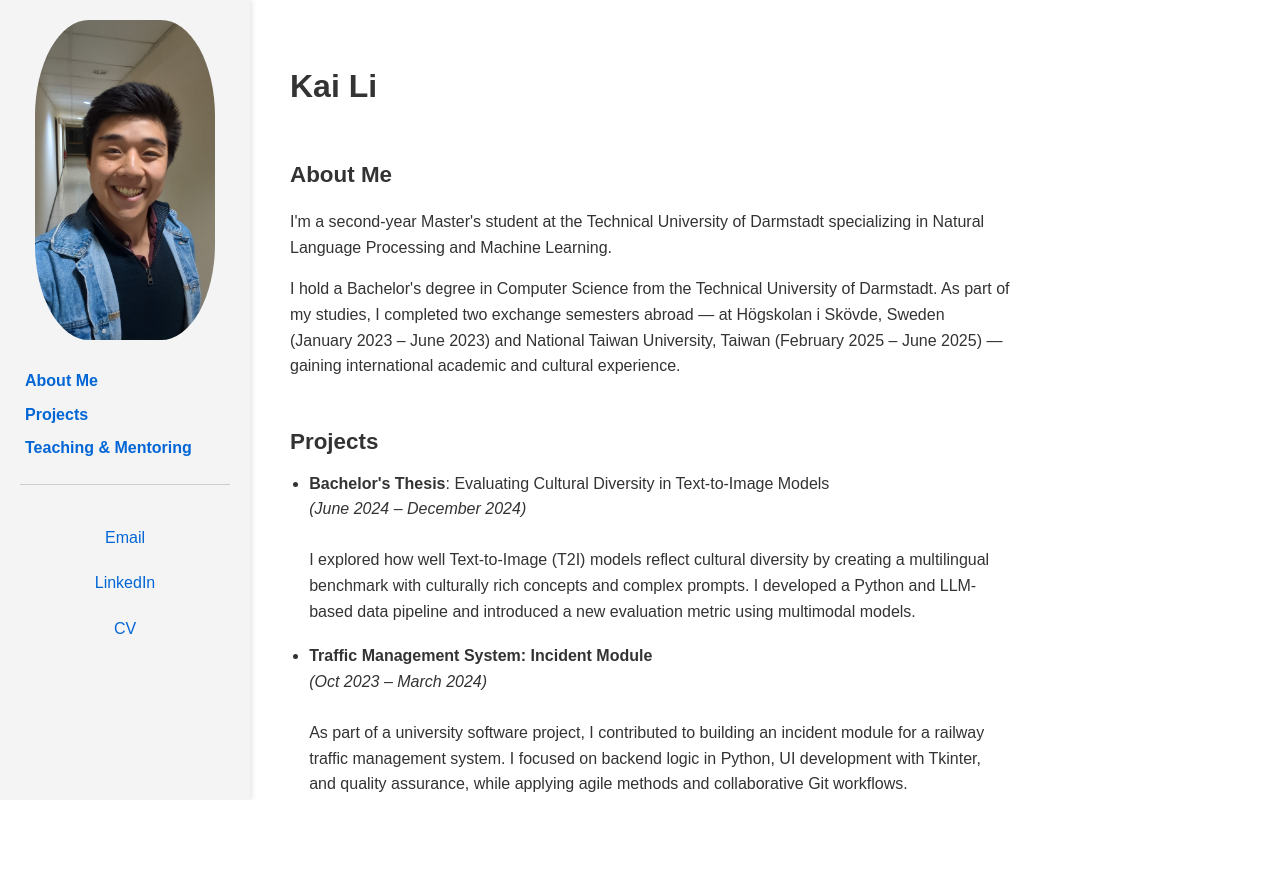
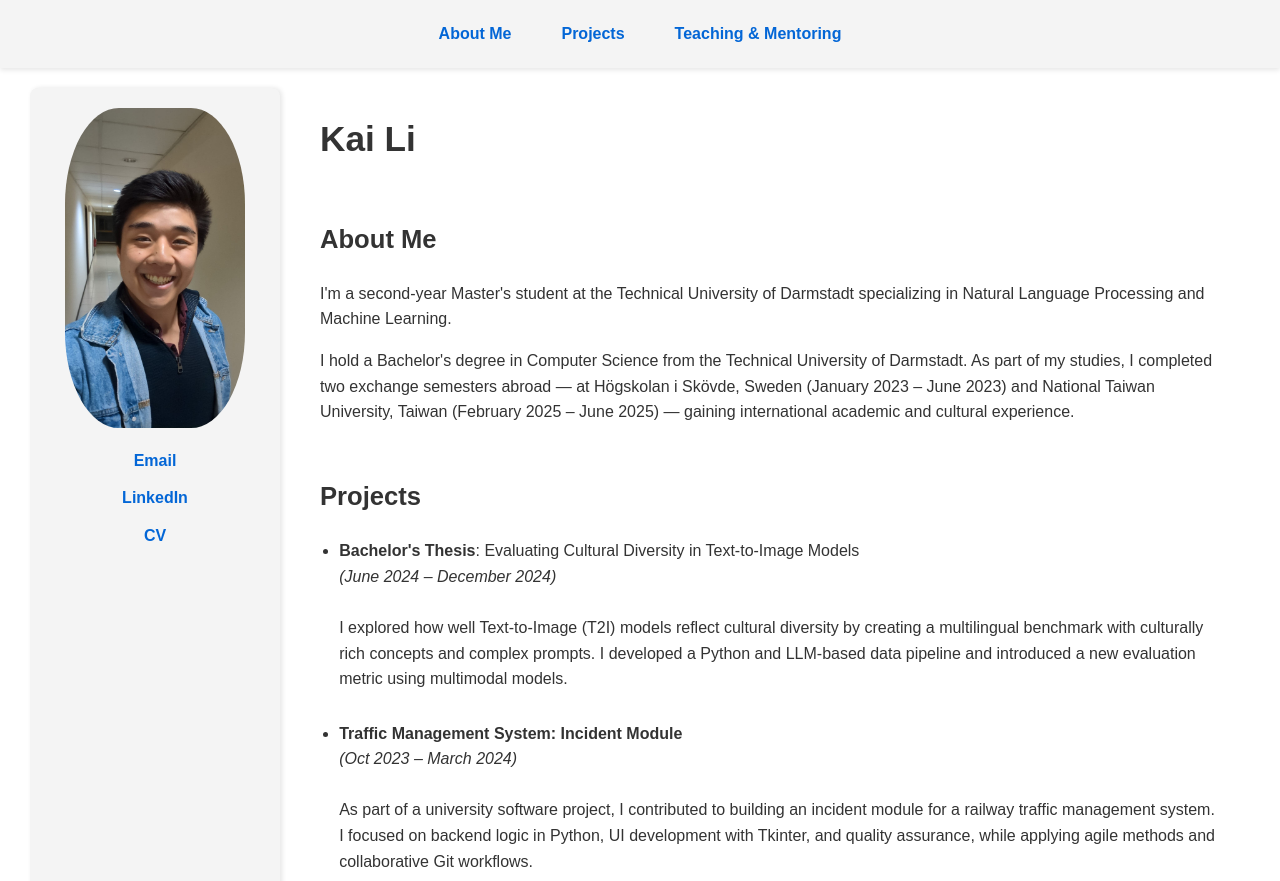
Before and after one commit to SumoPikmin/my_website, a plain HTML site: page index.html in a window 1280 px wide. Shown: the top 881 px of the page. Before the commit the page ends 800 px from the top, so only its background shows below. Drawn offline with Linux system fonts and the light colour scheme.

Commit message:
moved navigation to top

```diff
--- a/index.html
+++ b/index.html
@@ -2,31 +2,38 @@
 <html lang="en">
 <head>
   <meta charset="UTF-8" />
-  <meta name="viewport" content="width=device-width, initial-scale=1.0"/>
+  <meta name="viewport" content="width=device-width, initial-scale=1" />
   <title>Kai Li</title>
   <link rel="stylesheet" href="style.css" />
 </head>
 <body>
-  <div class="container">
-    <!-- Sidebar with Image and Social Links -->
-    <div class="sidebar">
-      <img src="images/profile.jpeg" alt="Kai Li" />
 
-      <nav class="sidebar-nav">
+  <!-- Top Navigation Bar -->
+  <header class="top-nav">
+    <nav class="nav-links">
       <a href="#about">About Me</a>
       <a href="#projects">Projects</a>
       <a href="#teaching">Teaching & Mentoring</a>
     </nav>
+  </header>
 
+  <!-- Main container: Sidebar left + Content right -->
+  <div class="container">
+    <!-- Left Sidebar: picture + socials -->
+    <aside class="sidebar">
+      <img src="images/profile.jpeg" alt="Kai Li" class="profile-pic" />
+      <div class="social-links">
         <a href="mailto:kaili.2001@hotmail.de">Email</a>
         <!-- <a href="https://github.com/SumoPikmin" target="_blank">GitHub</a> -->
         <a href="https://www.linkedin.com/in/kai-li-cs/" target="_blank">LinkedIn</a>
         <a href="Kai_CV.pdf" target="_blank">CV</a>
       </div>
+    </aside>
 
-    <!-- Main Content -->
-    <div class="main-content">
+    <!-- Right Main Content -->
+    <main class="main-content">
       <h1 id="about">Kai Li</h1>
+
       <h2>About Me</h2>
       <p>
         I'm a second-year Master's student at the Technical University of Darmstadt specializing in Natural Language Processing and Machine Learning.
@@ -63,7 +70,8 @@
           <p>Guided first-year students through attentive listening and constructive dialogue, and designed and led weekly coaching sessions to promote self-reflection and personal growth.</p>
         </li>
       </ul>
+    </main>
   </div>
-  </div>
+
 </body>
 </html>
--- a/style.css
+++ b/style.css
@@ -1,4 +1,4 @@
-/* Reset & base */
+/* Reset and base styles */
 * {
   box-sizing: border-box;
 }
@@ -6,104 +6,143 @@
 body {
   margin: 0;
   font-family: Arial, sans-serif;
+  color: #333;
   line-height: 1.6;
-  color: #333;
-  display: flex;
-  height: 100vh;
 }
 
+/* Top Navigation Bar */
+.top-nav {
+  width: 100%;
+  background-color: #f4f4f4;
+  box-shadow: 0 2px 5px rgba(0,0,0,0.1);
+  padding: 15px 30px;
+  position: sticky;
+  top: 0;
+  z-index: 1000;
+  display: flex;
+  justify-content: center;
+}
+
+.nav-links {
+  display: flex;
+  gap: 30px;
+}
+
+.nav-links a {
+  text-decoration: none;
+  color: #0366d6;
+  font-weight: 600;
+  padding: 6px 10px;
+  border-radius: 4px;
+  transition: background-color 0.3s ease, color 0.3s ease;
+}
+
+.nav-links a:hover {
+  background-color: #0366d6;
+  color: white;
+}
+
+/* Container for sidebar + main content */
 .container {
   display: flex;
-  height: 100vh;
+  min-height: calc(100vh - 62px); /* subtract top nav height */
+  padding: 20px 30px;
 }
 
-/* Sidebar */
+/* Left Sidebar */
 .sidebar {
   width: 250px;
   background-color: #f4f4f4;
   padding: 20px;
-  min-height: 100vh;
-  box-shadow: 2px 0 5px rgba(0, 0, 0, 0.1);
-  text-align: center;
+  box-shadow: 2px 0 5px rgba(0,0,0,0.1);
   display: flex;
   flex-direction: column;
   align-items: center;
+  gap: 20px;
+  flex-shrink: 0;
+  border-radius: 8px;
 }
 
-.sidebar img {
+.profile-pic {
   width: 180px;
   border-radius: 30%;
-  margin-bottom: 20px;
+  object-fit: cover;
 }
 
-.sidebar-nav {
-  margin-bottom: 30px;
-  border-bottom: 1px solid #ccc;
-  padding-bottom: 15px;
+.social-links {
   width: 100%;
-  text-align: left;
+  display: flex;
+  flex-direction: column;
+  align-items: center;
+  gap: 12px;
 }
 
-.sidebar-nav a {
-  display: block;
-  margin: 8px 0;
+.social-links a {
+  text-decoration: none;
+  color: #0366d6;
   font-weight: 600;
-  color: #0366d6;
-  text-decoration: none;
   transition: color 0.3s ease;
-  padding-left: 5px;
 }
 
-.sidebar-nav a:hover {
+.social-links a:hover {
   color: #004aad;
   text-decoration: underline;
 }
 
-/* Social links below nav */
-.sidebar > a {
-  display: block;
-  margin: 10px 0;
-  color: #0366d6;
-  text-decoration: none;
-}
-
-.sidebar > a:hover {
-  text-decoration: underline;
-}
-
-/* Main content */
+/* Main Content */
 .main-content {
   flex: 1;
-  max-width: 800px;
-  padding: 40px;
+  margin-left: 40px;
+  max-width: 900px;
   overflow-y: auto;
 }
 
 h1 {
-  font-size: 2em;
+  font-size: 2.2em;
   margin-bottom: 0.5em;
 }
 
 h2 {
-  font-size: 1.4em;
+  font-size: 1.6em;
   margin-top: 2em;
-  margin-bottom: 0.5em;
 }
 
 ul {
   padding-left: 1.2em;
-  margin-top: 0.5em;
 }
 
-li {
-  margin-bottom: 1.2em;
+ul li {
+  margin-bottom: 1.8em;
 }
 
-i {
-  font-style: italic;
+/* Responsive */
+@media (max-width: 768px) {
+  .container {
+    flex-direction: column;
+    padding: 20px;
+  }
+
+  .sidebar {
+    width: 100%;
+    flex-direction: row;
+    justify-content: center;
+    padding: 10px 0;
+    box-shadow: none;
+    border-radius: 0;
+  }
+
+  .profile-pic {
+    width: 80px;
+    margin-right: 25px;
+  }
+
+  .social-links {
+    flex-direction: row;
+    gap: 25px;
+  }
+
+  .main-content {
+    margin-left: 0;
+    margin-top: 20px;
+  }
 }
-
-/* Optional: Smooth scrolling */
-html {
-  scroll-behavior: smooth;
-}
```
Lines whose indentation alone changed are shown as unchanged.
